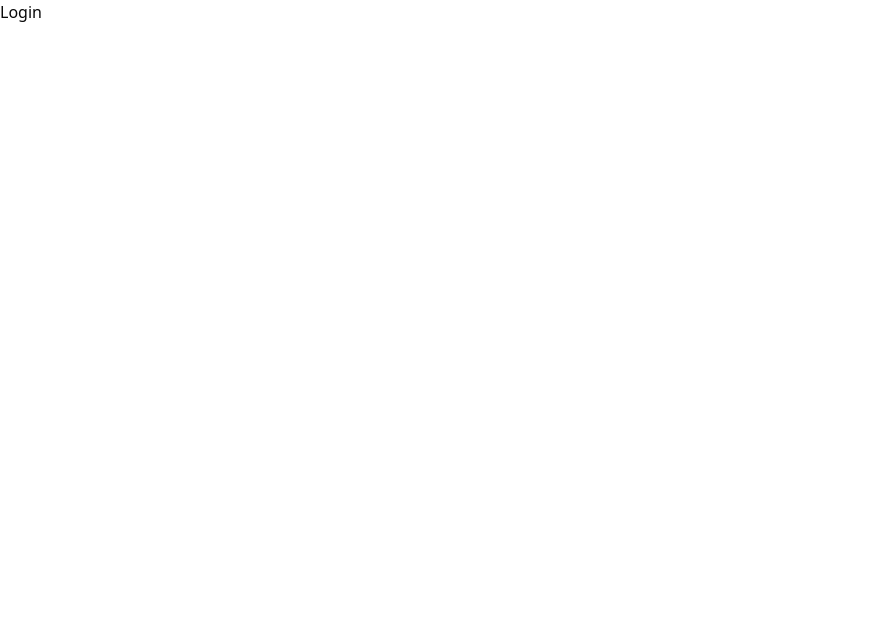
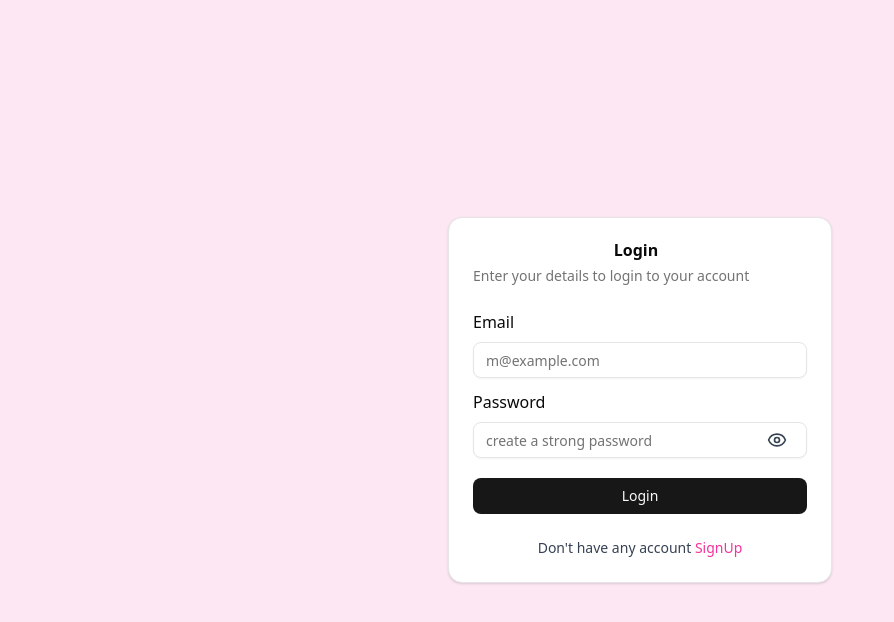
Before and after one commit to vinayakbhat123/vinkart_frontend, a React (Vite) app: page /auth/login in a window 1280 px wide. Shown: the top 622 px of the page, without its empty margins (0-894 px from the left). Built offline with nearby package versions, Linux system fonts and the light colour scheme.

Commit message:
created loginpage

```diff
--- a/src/components/ui/Navbar.jsx
+++ b/src/components/ui/Navbar.jsx
@@ -2,7 +2,7 @@ import React  from "react";
 
 const Navbar = () => {
   return(
-    <div>
+    <div className="bg-amber-200">
       Navbar
     </div>
   );
--- a/src/pages/Home.jsx
+++ b/src/pages/Home.jsx
@@ -2,7 +2,7 @@ import React from 'react'
 
 const Home = () => {
   return (
-    <div>Home</div>
+    <div className='bg-amber-200'>Home</div>
   )
 }
 
--- a/src/pages/Login.jsx
+++ b/src/pages/Login.jsx
@@ -1,9 +1,130 @@
-import React from "react";
+import React, { useState } from "react";
+import { Link,useNavigate } from "react-router-dom";
+import {
+  Card,
+  CardAction,
+  CardContent,
+  CardDescription,
+  CardFooter,
+  CardHeader,
+  CardTitle,
+} from "@/components/ui/card";
+import { Button } from "@/components/ui/button";
+import { Input } from "@/components/ui/input";
+import { Label } from "@radix-ui/react-label";
+import { Eye, EyeOff } from "lucide-react";
+import axios from "axios";
+import { BASE_URL } from "@/utils/constant";
+import { toast } from "sonner";
 
 const Login = () => {
-  return(
-    <div>
-      Login
+   const [showpassword, setshowpassword] = useState(false);
+  const [loading, setloading] = useState(false);
+  const navigate = useNavigate()
+  const [formdata, setformdata] = useState({
+    emailId: "",
+    password: "",
+  });
+  const handleChange = (e) => {
+    const { name, value } = e.target;
+    setformdata((prev) => ({
+      ...prev,
+      [name]: value,
+    }));
+  };
+  const handleSubmit = async (e) => {
+    e.preventDefault()
+    try {
+      const res = await axios.post(BASE_URL+"/auth/login",
+        formdata,
+        {withCredentials:true,
+           headers: {
+         "Content-Type": "application/json",
+       },
+        });
+      toast.success(res?.data?.message)
+      return navigate("/")
+    } catch (error) {
+      toast.error(error?.response?.data?.message)
+      console.error(error.message)
+    }
+  };
+
+  return (
+    <div className="flex justify-center items-center min-h-screen bg-pink-100">
+      <Card className="w-full max-w-sm">
+        <CardHeader>
+          <CardTitle className={"flex justify-center font-bold"}>Login</CardTitle>
+          <CardDescription>
+            Enter your details to login to your account
+          </CardDescription>
+          <CardAction></CardAction>
+        </CardHeader>
+        <CardContent>
+          <form onSubmit={handleSubmit}>
+            <div className="flex flex-col gap-3">
+              <div className="grid gap-2">
+                <Label htmlFor="email">Email</Label>
+                <Input
+                  id="emailId"
+                  type="email"
+                  name= "emailId"
+                  autoComplete="current-emailId"
+                  placeholder="m@example.com"
+                  required
+                  value={formdata.emailId}
+                  onChange={handleChange}
+                />
+              </div>
+              <div className="grid gap-2">
+                <div className="flex items-center">
+                  <Label htmlFor="password">Password</Label>
+                </div>
+                <div className="relative">
+                  <Input
+                    id="password"
+                    name="password"
+                    autoComplete="current-password"
+
+                    value={formdata.password}
+                    onChange={handleChange}
+                    type={showpassword ? "text" : "password"}
+                    placeholder="create a strong password"
+                    required
+                  />
+                  {showpassword ? (
+                    <EyeOff
+                      onClick={() => setshowpassword(false)}
+                      className="w-5 h-5 text-gray-700 absolute right-5 bottom-2 cursor-pointer"
+                    />
+                  ) : (
+                    <Eye
+                      onClick={() => setshowpassword(true)}
+                      className="w-5 h-5 text-gray-700 absolute right-5 bottom-2 cursor-pointer"
+                    />
+                  )}
+                </div>
+              </div>
+            </div>
+            <div className="pt-5">
+              <Button type="submit" className="w-full cursor-pointer">
+                Login
+              </Button>
+            </div>
+          </form>
+        </CardContent>
+        <CardFooter className="flex-col gap-2">
+          <p className="text-gray-700 text-sm">
+            Don't have any account {" "}
+            <Link
+              to={"/auth/signup"}
+              className="hover:underline cursor-pointer text-pink-500"
+            >
+              SignUp
+            </Link>
+          </p>
+        </CardFooter>
+      </Card>
     </div>
   );
 }
--- a/src/pages/Signup.jsx
+++ b/src/pages/Signup.jsx
@@ -1,5 +1,5 @@
 import React, { useState } from "react";
-import { Link } from "react-router-dom";
+import { Link,useNavigate } from "react-router-dom";
 import {
   Card,
   CardAction,
@@ -20,10 +20,11 @@ import { toast } from "sonner";
 const Signup = () => {
   const [showpassword, setshowpassword] = useState(false);
   const [loading, setloading] = useState(false);
+  const navigate = useNavigate()
   const [formdata, setformdata] = useState({
     firstName: "",
     lastName: "",
-    email: "",
+    emailId: "",
     password: "",
   });
   const handleChange = (e) => {
@@ -34,17 +35,19 @@ const Signup = () => {
     }));
   };
   const handleSubmit = async (e) => {
+    e.preventDefault()
     try {
-      e.preventDefault();
       const res = await axios.post(BASE_URL+"/auth/signup",
-        formdata,{withCredentials:true});
-      if(res.data.success){
-        toast.success(res.data.message)
-        console.log(res);
-      }
-
+        formdata,
+        {withCredentials:true,
+           headers: {
+         "Content-Type": "application/json",
+       },
+        });
+      toast.success(res?.data?.message)
+      return navigate("/auth/login")
     } catch (error) {
-      console.log(error)
+      toast.error(error?.response?.data)
     }
   };
   return (
@@ -89,13 +92,13 @@ const Signup = () => {
               <div className="grid gap-2">
                 <Label htmlFor="email">Email</Label>
                 <Input
-                  id="email"
+                  id="emailId"
                   type="email"
-                  name= "email"
-                  autoComplete="current-email"
+                  name= "emailId"
+                  autoComplete="current-emailId"
                   placeholder="m@example.com"
                   required
-                  value={formdata.email}
+                  value={formdata.emailId}
                   onChange={handleChange}
                 />
               </div>
```
